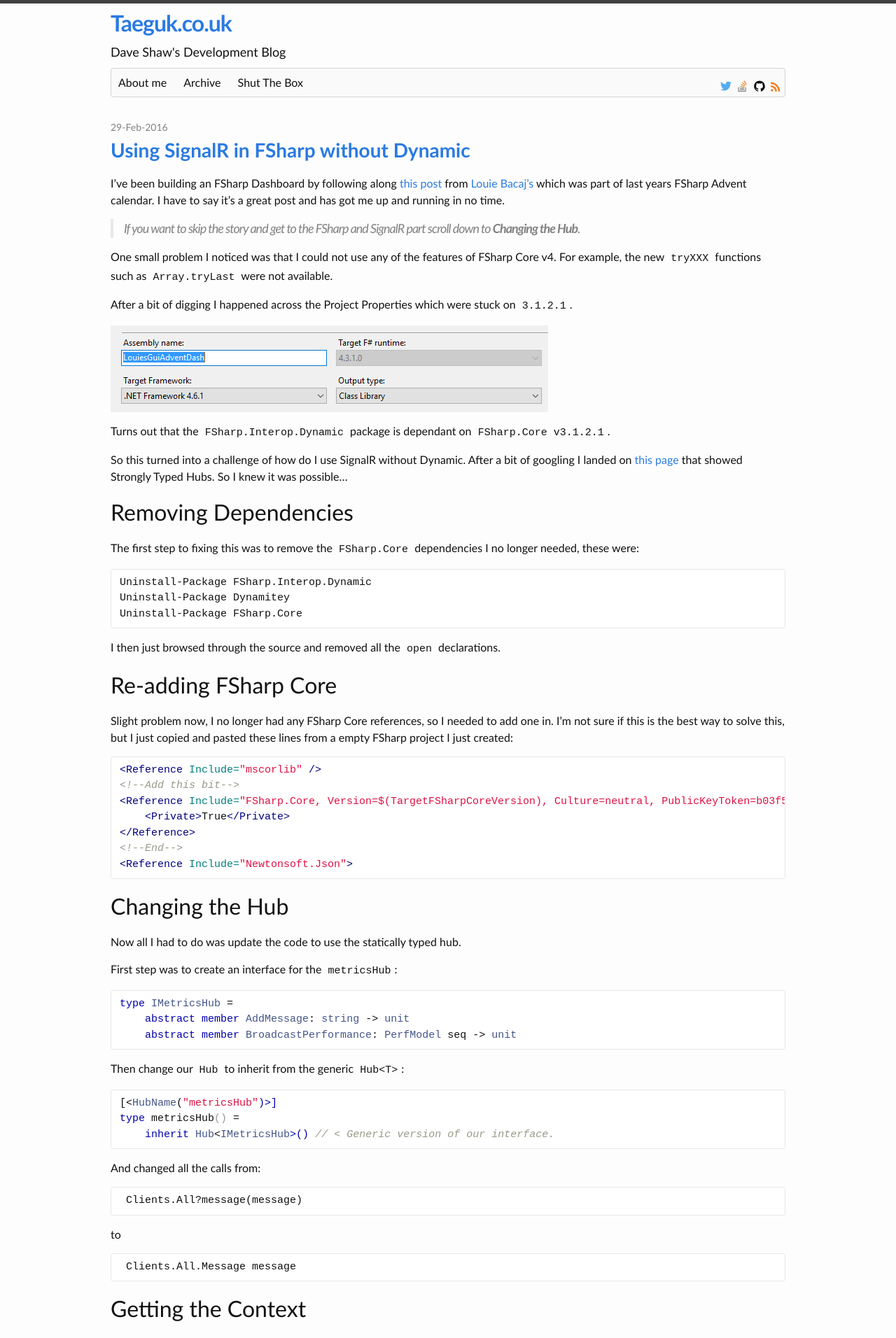
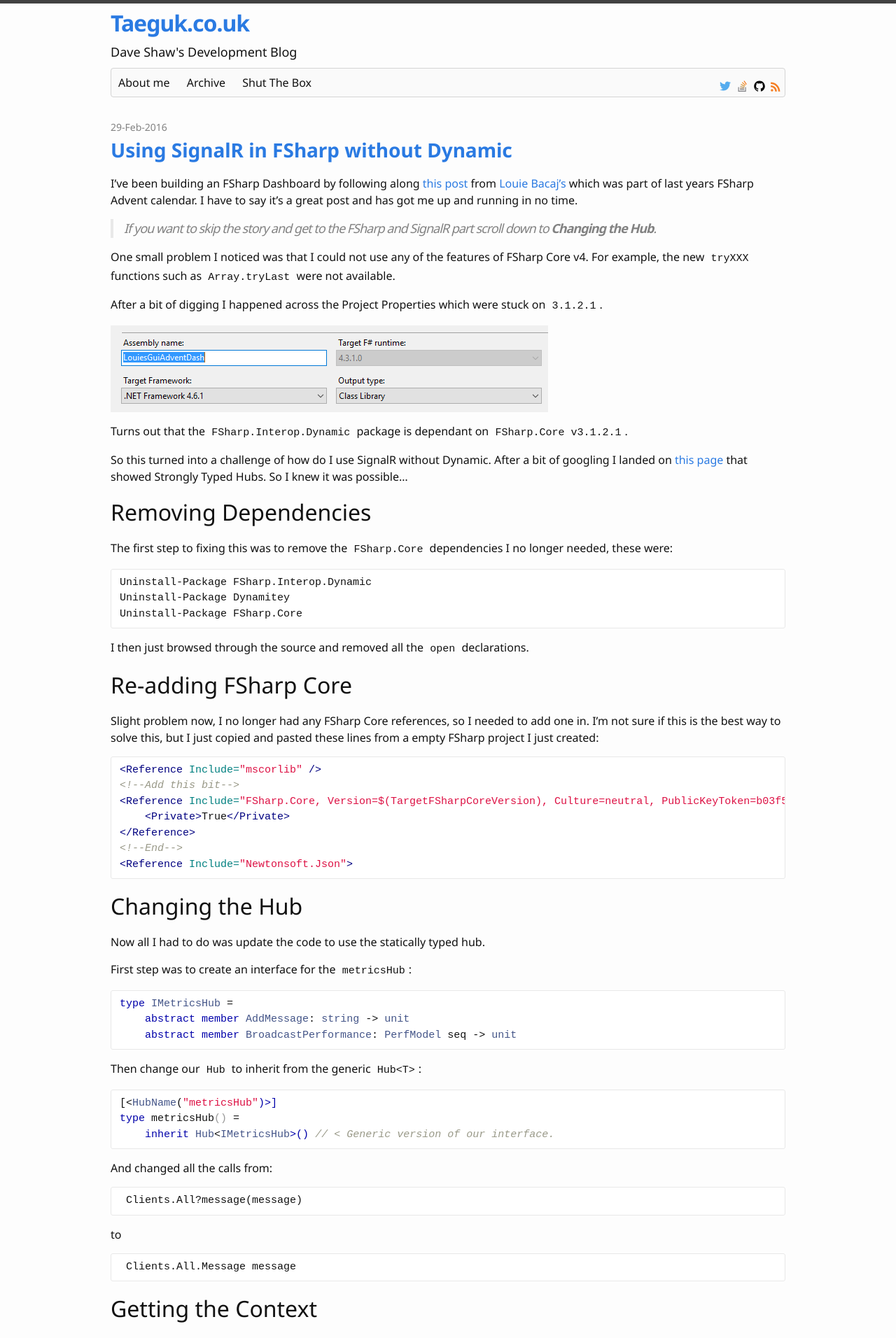
Before and after one commit to xdaDaveShaw/xdaDaveShaw.github.io, a Jekyll site: the page built from index.html, in a window 1280 px wide. Shown: the top 1912 px of the page at 70% size. Built offline with Jekyll 4.4.1, drawn with Linux system fonts in a browser that asks for light colours.

Commit message:
Changing font to Noto Sans

```diff
--- a/_includes/head.html
+++ b/_includes/head.html
@@ -5,7 +5,7 @@
 
     <title>{% if page.title %}{{ page.title }}{% else %}{{ site.title }}{% endif %}</title>
     <meta name="description" content="{% if page.excerpt %}{{ page.excerpt | strip_html | strip_newlines | truncate: 160 }}{% else %}{{ site.description }}{% endif %}">
-
+    <link href='https://fonts.googleapis.com/css?family=Noto+Sans:400,700' rel='stylesheet' type='text/css'>
     <link rel="stylesheet" href="{{ "/css/main.css" | prepend: site.baseurl }}">
     <link rel="canonical" href="{{ page.url | replace:'index.html','' | prepend: site.baseurl | prepend: site.url }}">
     <link rel="alternate" type="application/rss+xml" title="{{ site.title }}" href="{{ "/feed.xml" | prepend: site.baseurl | prepend: site.url }}" />
--- a/css/main.scss
+++ b/css/main.scss
@@ -3,10 +3,8 @@
 ---
 @charset "utf-8";
 
-
-
 // Our variables
-$base-font-family: Calibri, Candara, Segoe, "Segoe UI", Optima, Arial, sans-serif;
+$base-font-family: "Noto Sans", Helvetica,Arial,sans-serif;
 $base-font-size:   16px;
 $small-font-size:  $base-font-size * 0.875;
 $base-line-height: 1.5;
@@ -29,22 +27,11 @@ $content-width:    1024px;
 $on-palm:          600px;
 $on-laptop:        800px;
 
-
-
-// Using media queries with like this:
-// @include media-query($on-palm) {
-//     .wrapper {
-//         padding-right: $spacing-unit / 2;
-//         padding-left: $spacing-unit / 2;
-//     }
-// }
 @mixin media-query($device) {
     @media screen and (max-width: $device) {
         @content;
     }
 }
-
-
 
 // Import partials from `sass_dir` (defaults to `_sass`)
 @import
```
